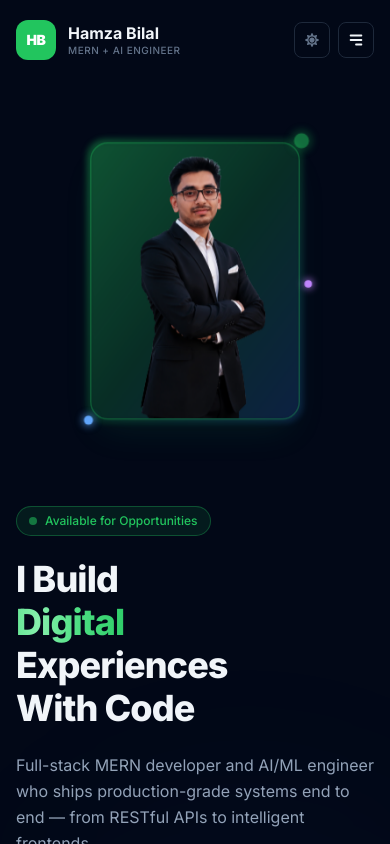
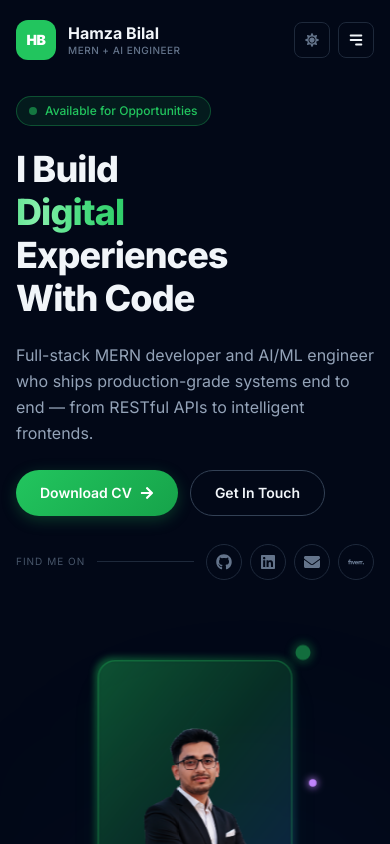
Before and after one commit to hamzabilal000/my-portfolio, a React (Vite) app in the folder client/: page / in a window 390 px wide. Shown: the top 844 px of the page. Built offline with nearby package versions, Linux system fonts and the light colour scheme.

Commit message:
fix: crop photo to waist, show text first on mobile, move dots further out

```diff
--- a/client/src/components/Hero.jsx
+++ b/client/src/components/Hero.jsx
@@ -9,17 +9,18 @@ function ProfilePhoto() {
             <div className="relative">
                 <div className="absolute -inset-1 bg-gradient-to-br from-accent/40 via-accent/20 to-blue-500/20 rounded-3xl blur-sm" />
 
-                <div className="relative w-[280px] h-[370px] sm:w-[300px] sm:h-[400px] lg:w-[340px] lg:h-[450px] rounded-3xl overflow-hidden border-2 border-accent/30 shadow-2xl shadow-accent/10">
+                <div className="relative w-[260px] h-[320px] sm:w-[280px] sm:h-[350px] lg:w-[340px] lg:h-[420px] rounded-3xl overflow-hidden border-2 border-accent/30 shadow-2xl shadow-accent/10">
                     <img
                         src="/hamza.png"
                         alt="Hamza Bilal"
-                        className="w-full h-full object-cover object-bottom"
+                        className="w-full h-full object-cover"
+                        style={{ objectPosition: 'center 30%' }}
                     />
                 </div>
 
-                <div className="absolute -top-3 -right-3 w-5 h-5 bg-accent rounded-full shadow-[0_0_12px_4px_rgba(34,197,94,0.5)] animate-pulse" />
-                <div className="absolute -bottom-2 -left-2 w-3 h-3 bg-blue-400 rounded-full shadow-[0_0_10px_3px_rgba(96,165,250,0.5)] animate-float" />
-                <div className="absolute top-1/2 -right-4 w-2.5 h-2.5 bg-purple-400 rounded-full shadow-[0_0_8px_3px_rgba(192,132,252,0.5)] animate-float-slow" />
+                <div className="absolute -top-5 -right-6 w-5 h-5 bg-accent rounded-full shadow-[0_0_12px_4px_rgba(34,197,94,0.5)] animate-pulse" />
+                <div className="absolute -bottom-5 -left-6 w-3 h-3 bg-blue-400 rounded-full shadow-[0_0_10px_3px_rgba(96,165,250,0.5)] animate-float" />
+                <div className="absolute top-1/2 -right-8 w-2.5 h-2.5 bg-purple-400 rounded-full shadow-[0_0_8px_3px_rgba(192,132,252,0.5)] animate-float-slow" />
             </div>
         </div>
     )
@@ -43,7 +44,7 @@ function Hero() {
                 <div className="grid lg:grid-cols-2 gap-10 lg:gap-16 items-center">
 
                     {/* Left */}
-                    <div className="space-y-6 lg:space-y-8 order-2 lg:order-1">
+                    <div className="space-y-6 lg:space-y-8 order-1">
                         <div className="inline-flex items-center gap-2 bg-accent/10 border border-accent/25 rounded-full px-3 sm:px-4 py-1.5 sm:py-2 animate-border-glow">
                             <span className="w-2 h-2 bg-accent rounded-full animate-pulse" />
                             <span className="text-accent text-xs sm:text-sm font-medium">Available for Opportunities</span>
@@ -100,7 +101,7 @@ function Hero() {
                     </div>
 
                     {/* Profile Photo */}
-                    <div className="order-1 lg:order-2 flex justify-center">
+                    <div className="order-2 flex justify-center">
                         <div className="scale-75 sm:scale-90 lg:scale-100">
                             <ProfilePhoto />
                         </div>
```
